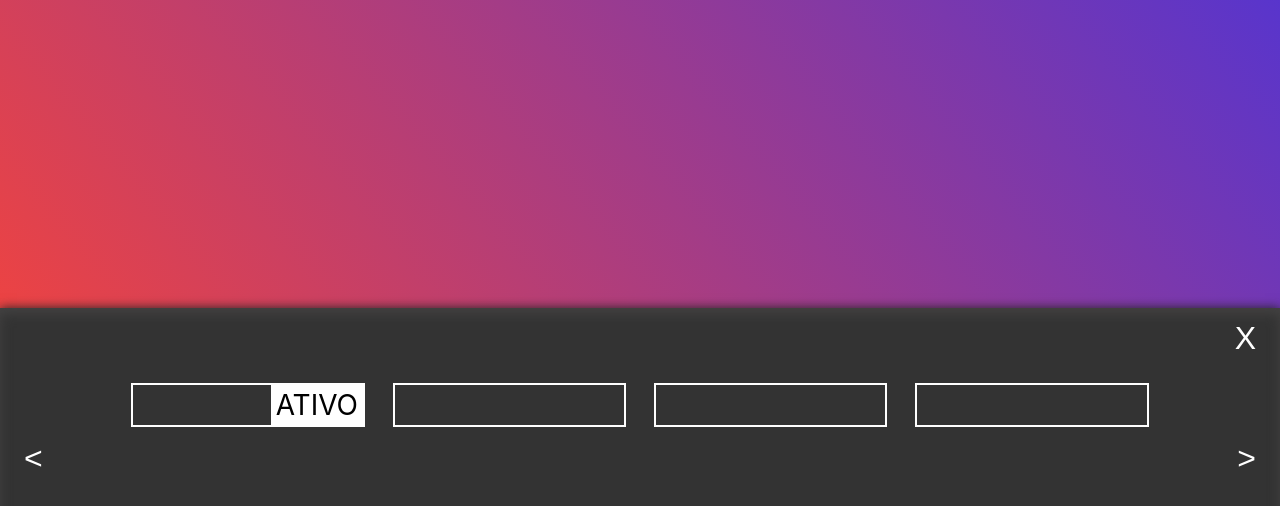
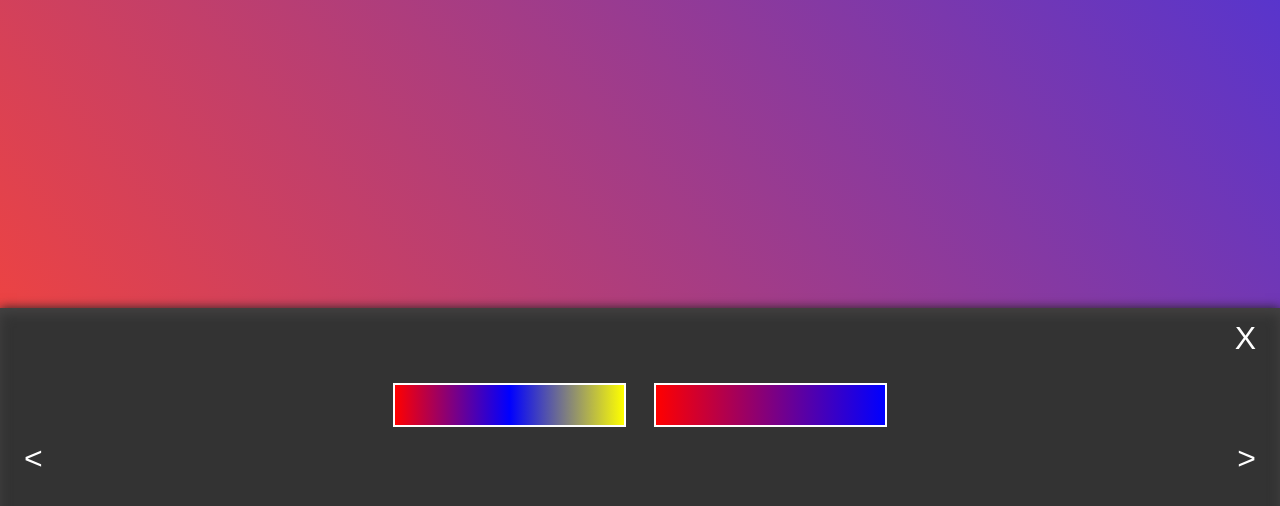
Before and after one commit to Skinify/controle-cor-ambiente, a plain HTML site: page index.html in a window 1280 px wide. Shown: the part 492-998 px from the top of the page. Drawn offline with Linux system fonts and the light colour scheme.

Commit message:
Ativando temas

```diff
--- a/index.html
+++ b/index.html
@@ -36,11 +36,11 @@
 			<button id="close-button" class="options-button" onclick="toggleOptions()">X</button>
 			<div class="row">
 				<button class="direction-control-button options-button"><</button>
-				<div class="styles">
-					<div class="tema selecionado"></div>
+				<div id="temas">
+					<!--<div class="tema selecionado"></div>
 					<div class="tema"></div>
 					<div class="tema"></div>
-					<div class="tema"></div>
+					<div class="tema"></div>-->
 				</div>
 				<button class="direction-control-button options-button">></button>
 			</div>
@@ -51,9 +51,24 @@
 		const interface = document.querySelector("div#interface")
 		const options = document.querySelector("div#options")
 		const optionsHeight = options.offsetHeight;
-		const initialGradient = "linear-gradient(50deg, #ec4343, #3131f1)"
-		background.style.backgroundImage = initialGradient
-		var colors = ["#333", "red"]
+		const gradienteInicial = "linear-gradient(50deg, #ec4343, #3131f1)"
+		const temas = document.querySelector("div#temas");
+
+		background.style.backgroundImage = gradienteInicial
+		var temaAtual = 0;
+
+		var todosTemas = [{
+			id:0,
+			angulo: 90,
+			tipo: "linear",
+			cores:["red","blue","yellow"]
+		},
+		{
+			id:1,
+			angulo: 90,
+			tipo: "linear",
+			cores:["red","blue"]
+		}]
 
 		var openedOptions = false;
 
@@ -95,6 +110,52 @@
 
 		document.body.addEventListener("mousemove", stopIdle);
 
+
+		function carregarTemas(){
+			temas.innerHTML = "";
+			todosTemas.forEach(function (tema) {
+				let gradiente = gerarGradiente(tema);
+				temas.innerHTML += `<div class="tema" tabindex='${tema.id}' id='${tema.id}' style='${gradiente}' />`
+			})
+			atribuirEvento()
+		}
+
+		function gerarGradiente(e){
+			//repeating-radial-gradient(black, transparent 100px)
+			//repeating-linear-gradient(45deg, black, transparent 100px)
+			//radial-gradient(black, transparent)
+			//linear-gradient(45deg, black, transparent)
+			let cores = "";
+			e.cores.forEach(function(cor, i){
+				if(i == (e.cores.length - 1)){
+					cores += `${cor}`
+				}else{
+					cores += `${cor},`
+				}
+			})
+			return `background-image:linear-gradient(${e.angulo}deg, ${cores})`
+		}
+
+		function atribuirTema(e, temaDefinido){
+			let todosTemasDefinidos = document.querySelectorAll("div.tema");
+			todosTemasDefinidos.forEach(function(tema){
+				if(tema == e.target){
+					tema.classList.add("selecionado")
+				}else{
+					tema.classList.remove("selecionado")
+				}
+			})
+		}
+
+		function atribuirEvento(){
+			let todosTemasDefinidos = document.querySelectorAll("div.tema");
+			todosTemasDefinidos.forEach(function(temaDefinido){
+				temaDefinido.addEventListener("click", function(e){atribuirTema(e,temaDefinido)})
+			})
+		}
+
+		carregarTemas();
+
 	</script>
 </body>
 </html>
--- a/styles.css
+++ b/styles.css
@@ -105,6 +105,7 @@ html, body, main {
     min-width: 20%;
     position: relative;
     transition: all .2s ease;
+    cursor: pointer;
 }
 
 .tema::after{
@@ -162,7 +163,7 @@ html, body, main {
     flex:1;
 }
 
-.styles{
+#temas{
     display: flex;
     flex-direction: row;
     flex:1;
```
